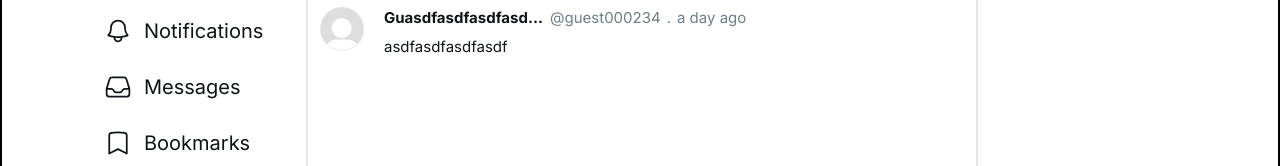
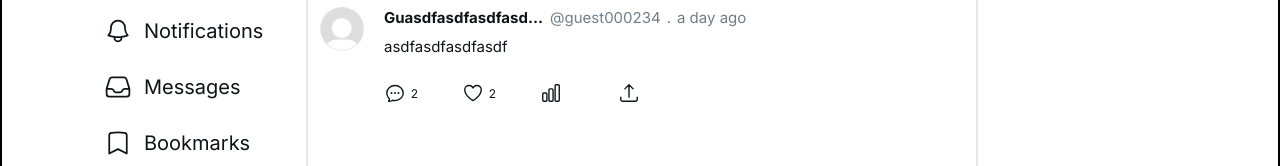
Before and after one commit to blytheb/social-media-app, a Next.js app: page / in a window 1280 px wide. Shown: the part 191-357 px from the top of the page. Built offline with nearby package versions, Linux system fonts and the light colour scheme.

Commit message:
completed post component

```diff
--- a/components/Post.tsx
+++ b/components/Post.tsx
@@ -1,3 +1,9 @@
+import {
+	ArrowUpTrayIcon,
+	ChartBarIcon,
+	ChatBubbleOvalLeftEllipsisIcon,
+	HeartIcon,
+} from "@heroicons/react/24/outline";
 import Image from "next/image";
 import React from "react";
 
@@ -5,6 +11,22 @@
 	return (
 		<div>
 			<PostHeader />
+			<div className="flex ml-16 p-3 space-x-14">
+				<div className="relative">
+					<ChatBubbleOvalLeftEllipsisIcon className="w-[22px] h-[22px] cursor-pointer hover:text-[#F4AF01] transition" />
+					<span className="absolute text-xs top-1 -right-3">2</span>
+				</div>
+				<div className="relative">
+					<HeartIcon className="w-[22px] h-[22px] cursor-pointer hover:text-[#F4AF01] transition" />
+					<span className="absolute text-xs top-1 -right-3">2</span>
+				</div>
+				<div className="relative">
+					<ChartBarIcon className="w-[22px] h-[22px] cursor-not-allowed" />
+				</div>
+				<div className="relative">
+					<ArrowUpTrayIcon className="w-[22px] h-[22px] cursor-not-allowed" />
+				</div>
+			</div>
 		</div>
 	);
 }
```
